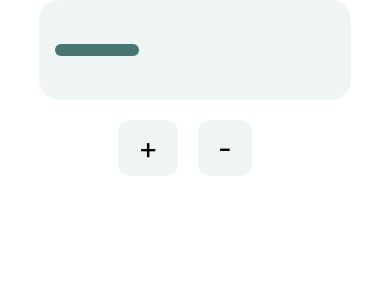
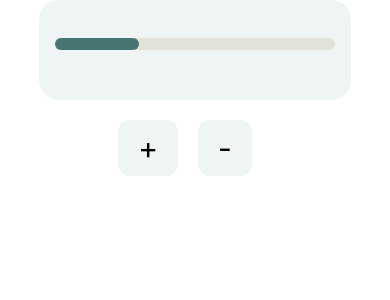
Before and after one commit to cassidypignatello/react-native-progress-bar, a React Native app: screen / in a window 390 px wide. Shown: the top 300 px of the page. Built offline with nearby package versions, Linux system fonts and the light colour scheme.

Commit message:
adds container to show remaining progress

```diff
--- a/src/colors.js
+++ b/src/colors.js
@@ -1,4 +1,5 @@
 export const colors = {
   lightGreen: '#eff5f5',
   darkGreen: '#467572',
+  gray: '#e3e2d9',
 };
--- a/src/components/ProgressBar.js
+++ b/src/components/ProgressBar.js
@@ -13,6 +13,7 @@ const ProgressBar = () => {
     <>
       <View style={styles.container}>
         <View style={[styles.bar, {width: currentProgress + '%'}]}></View>
+        <View style={styles.barContainer}></View>
       </View>
       <View style={styles.buttonContainer}>
         <TouchableOpacity
@@ -43,6 +44,13 @@ const styles = StyleSheet.create({
     height: 12,
     borderRadius: 36,
     backgroundColor: colors.darkGreen,
+    zIndex: 1,
+  },
+  barContainer: {
+    height: 12,
+    borderRadius: 36,
+    backgroundColor: colors.gray,
+    bottom: 12,
   },
   button: {
     marginTop: 20,
```
